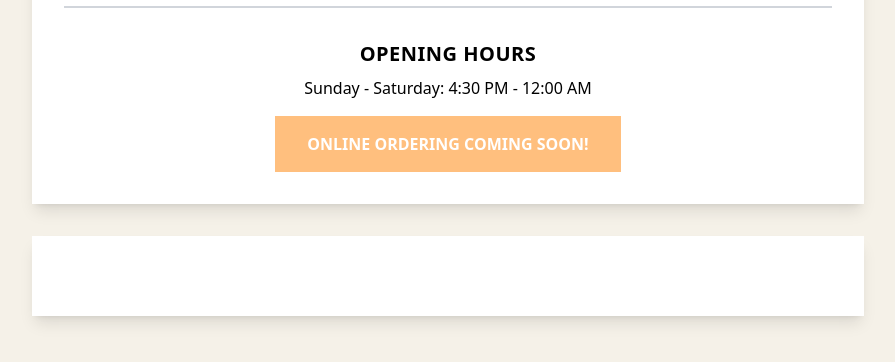
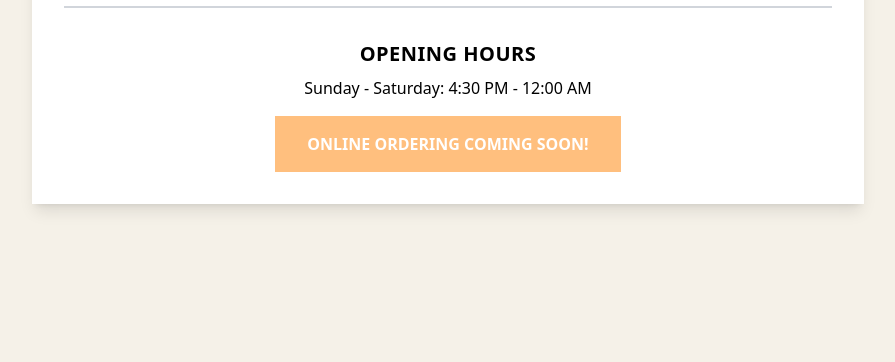
Before and after one commit to goofygopher/asia-palace-placeholder, a plain HTML site: page index.html in a window 1280 px wide. Shown: the part 262-624 px from the top of the page, without its empty margins (192-1087 px from the left). Drawn offline with nearby package versions, Linux system fonts and the light colour scheme.

Commit message:
Removing empty div leftover

```diff
--- a/index.html
+++ b/index.html
@@ -99,8 +99,6 @@
                 Online Ordering Coming Soon!
             </p>
         </header>
-        <main aria-labelledby="grand-opening-heading" class="mt-4 bg-white p-4 text-black shadow-lg sm:mt-8 sm:p-10">
-        </main>
     </div>
 </body>
 
```
